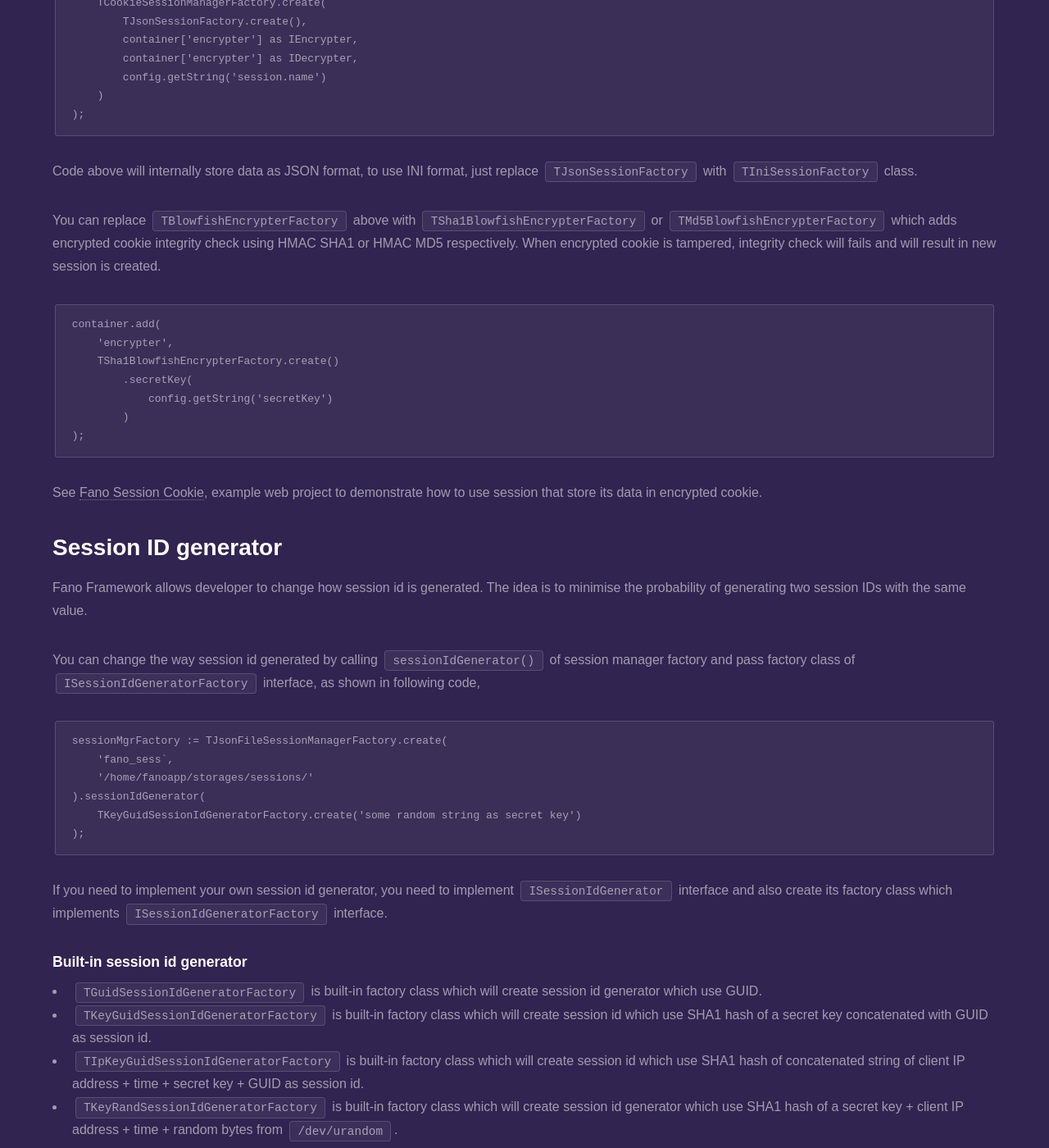
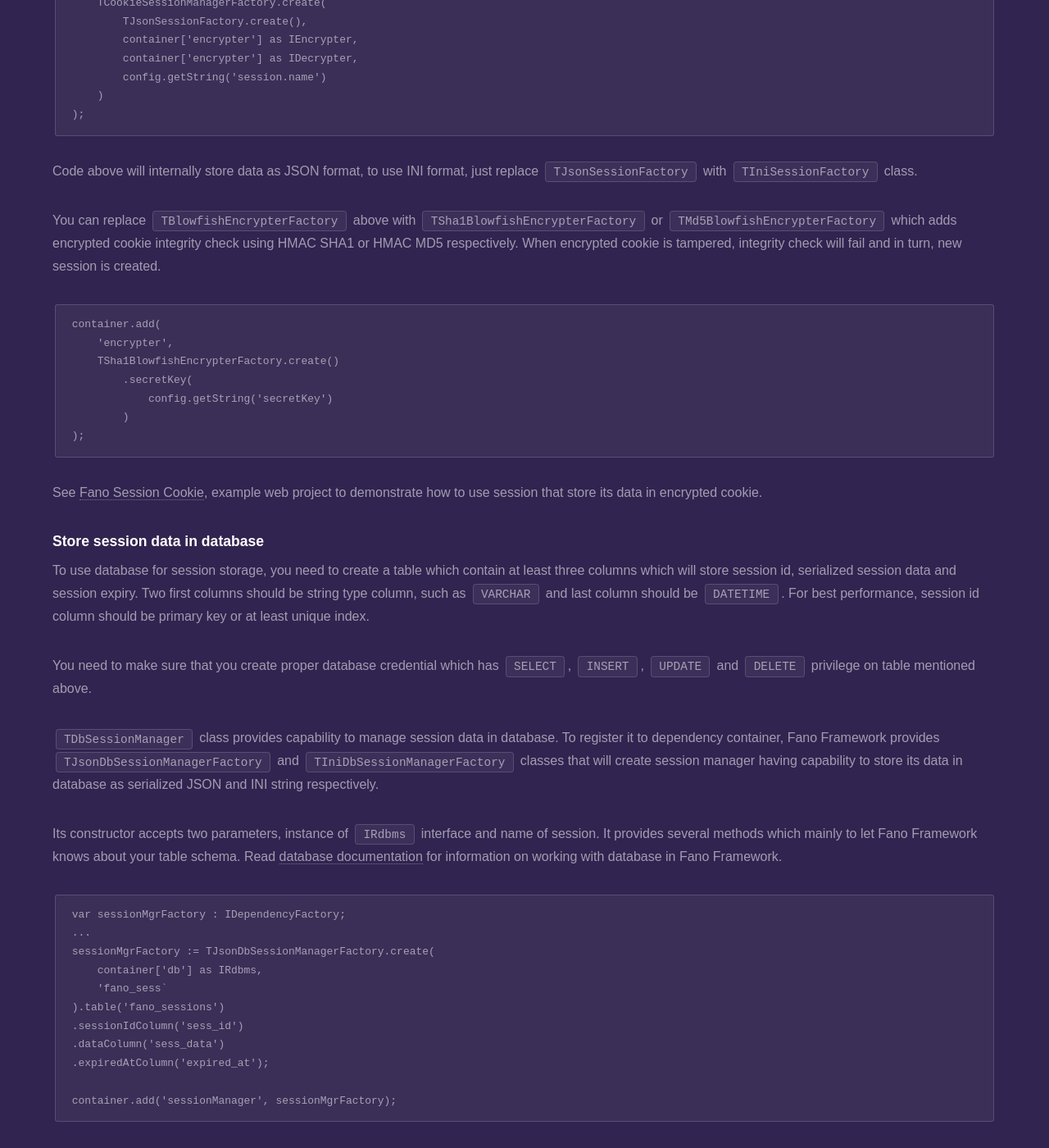
Before and after one commit to fanoframework/fanoframework.github.io, a Jekyll site: the page built from working-with-session/index.md, in a window 1280 px wide and 1400 px high, scrolled down 2378 px. Shown: the whole window at 82% size. Built offline with Jekyll 4.4.1, drawn with Linux system fonts in a browser that asks for light colours; our own code applies the rules of GitHub Pages for plain Markdown files; some of the changed text lies outside the part shown.

Commit message:
add information on db session storage

````diff
--- a/working-with-session/index.md
+++ b/working-with-session/index.md
@@ -44,7 +44,7 @@ sessionMgrFactory := TJsonFileSessionManagerFactory.create(
 );
 ```
 
-If it is not set, by default, code above will use GUID as session id (using `TGuidSessionIdGeneratorFactory` class). Read [Session ID generator](/working-with-session#session-id-generator) for more information about algorithm used to generate session identifier.
+If it is not set, by default, code above will use GUID as session id (using `TGuidSessionIdGeneratorFactory` class). Read [Session ID generator](/working-with-session#session-id-generator) for more information on algorithm used to generate session identifier.
 
 After that register factory to dependency container
 
@@ -88,7 +88,7 @@ container.add(
 ```
 Code above will internally store data as JSON format, to use INI format, just replace `TJsonSessionFactory` with `TIniSessionFactory` class.
 
-You can replace `TBlowfishEncrypterFactory` above with `TSha1BlowfishEncrypterFactory` or `TMd5BlowfishEncrypterFactory` which adds encrypted cookie integrity check using HMAC SHA1 or HMAC MD5 respectively. When encrypted cookie is tampered, integrity check will fails and will result in new session is created.
+You can replace `TBlowfishEncrypterFactory` above with `TSha1BlowfishEncrypterFactory` or `TMd5BlowfishEncrypterFactory` which adds encrypted cookie integrity check using HMAC SHA1 or HMAC MD5 respectively. When encrypted cookie is tampered, integrity check will fail and in turn, new session is created.
 
 ```
 container.add(
@@ -102,11 +102,36 @@ container.add(
 
 See [Fano Session Cookie](https://github.com/fanoframework/fano-session-cookie), example web project to demonstrate how to use session that store its data in encrypted cookie.
 
+### Store session data in database
+
+To use database for session storage, you need to create a table which contain at least three columns which will store session id, serialized session data and session expiry. Two first columns should be string type column, such as `VARCHAR` and last column should be `DATETIME`. For best performance, session id column should be primary key or at least unique index.
+
+You need to make sure that you create proper database credential which has `SELECT`, `INSERT`, `UPDATE` and `DELETE` privilege on table mentioned above.
+
+`TDbSessionManager` class provides capability to manage session data in database.
+To register it to dependency container, Fano Framework provides `TJsonDbSessionManagerFactory` and `TIniDbSessionManagerFactory` classes that will create session manager having capability to store its data in database as serialized JSON and INI string respectively.
+
+Its constructor accepts two parameters, instance of `IRdbms` interface and name of session. It provides several methods which mainly to let Fano Framework knows about your table schema. Read [database documentation](/database) for information on working with database in Fano Framework.
+
+```
+var sessionMgrFactory : IDependencyFactory;
+...
+sessionMgrFactory := TJsonDbSessionManagerFactory.create(
+    container['db'] as IRdbms,
+    'fano_sess`
+).table('fano_sessions')
+.sessionIdColumn('sess_id')
+.dataColumn('sess_data')
+.expiredAtColumn('expired_at');
+
+container.add('sessionManager', sessionMgrFactory);
+```
+
 ## <a name="session-id-generator"></a>Session ID generator
 
-Fano Framework allows developer to change how session id is generated. The idea is to  minimise the probability of generating two session IDs with the same value.
+Fano Framework allows developer to change how session identifiers are generated. The idea is to minimise the probability of generating two session IDs with the same value.
 
-You can change the way session id generated by calling `sessionIdGenerator()` of session manager factory and pass factory class of `ISessionIdGeneratorFactory` interface, as shown in following code,
+You can change the way session identifiers are generated by calling `sessionIdGenerator()` of session manager factory and pass factory class of `ISessionIdGeneratorFactory` interface, as shown in following code,
 
 ```
 sessionMgrFactory := TJsonFileSessionManagerFactory.create(
@@ -116,15 +141,28 @@ sessionMgrFactory := TJsonFileSessionManagerFactory.create(
     TKeyGuidSessionIdGeneratorFactory.create('some random string as secret key')
 );
 ```
+All session manager factory classes have `sessionIdGenerator()` method so you can also set session id generator on, for example, `TJsonDbSessionManagerFactory`,
+```
+sessionMgrFactory := TJsonDbSessionManagerFactory.create(
+    container['db'] as IRdbms,
+    'fano_sess`
+).sessionIdGenerator(
+    TKeyGuidSessionIdGeneratorFactory.create('some random string as secret key')
+).table('fano_sessions')
+.sessionIdColumn('sess_id')
+.dataColumn('sess_data')
+.expiredAtColumn('expired_at');
+```
 
 If you need to implement your own session id generator, you need to implement `ISessionIdGenerator` interface and also create its factory class which implements `ISessionIdGeneratorFactory` interface.
 
 ### Built-in session id generator
 
-- `TGuidSessionIdGeneratorFactory` is built-in factory class which will create session id generator which use GUID.
+- `TGuidSessionIdGeneratorFactory` is built-in factory class which will create session id generator which use GUID. While GUID is unique, it is predictable so it is vulnerable to session hijack attack.
 - `TKeyGuidSessionIdGeneratorFactory` is built-in factory class which will create session id which use SHA1 hash of a secret key concatenated with GUID as session id.
 - `TIpKeyGuidSessionIdGeneratorFactory` is built-in factory class which will create session id which use SHA1 hash of concatenated string of client IP address + time +  secret key + GUID as session id.
 - `TKeyRandSessionIdGeneratorFactory` is built-in factory class which will create session id generator which use SHA1 hash of a secret key + client IP address + time + random bytes from `/dev/urandom`.
+- `TSha2KeyRandSessionIdGeneratorFactory` is similar to `TKeyRandSessionIdGeneratorFactory` except that it uses SHA2 256-bit hash.
 
 Except `TGuidSessionIdGeneratorFactory` which its constructor does not require parameter, other built-in factory classes expect secret key to be provided when creating factory class.
 It is strongly advised that you use cryptographically strong random secret key. Fano CLI can help [generate random secret key](/scaffolding-with-fano-cli#generate-random-key) for you.
@@ -135,6 +173,17 @@ sessionMgrFactory := TJsonFileSessionManagerFactory.create(
     '/home/fanoapp/storages/sessions/'
 ).sessionIdGenerator(
     TGuidSessionIdGeneratorFactory.create()
+);
+```
+
+or with more cryptographically strong session id generator
+
+```
+sessionMgrFactory := TJsonFileSessionManagerFactory.create(
+    'fano_sess`,
+    '/home/fanoapp/storages/sessions/'
+).sessionIdGenerator(
+    TSha2KeyRandSessionIdGeneratorFactory.create('your very secret hush hush key')
 );
 ```
 
````
Also changed, not shown: database/index.md (+29 -0 lines).
